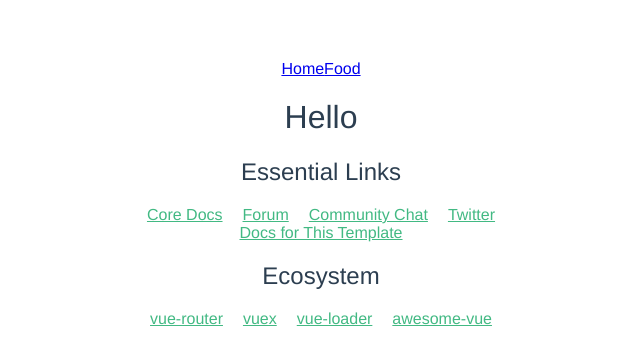
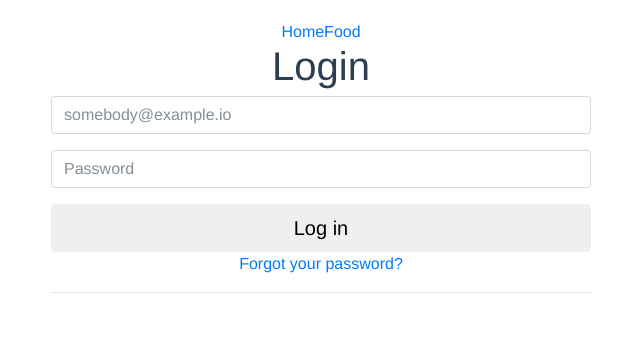
Before and after one commit to martinezk/birthday-bites, a Vue app: page /#/food in a window 1280 px wide. Shown: the top 364 px of the page, without its empty margins (319-959 px from the left). Built offline with nearby package versions, Linux system fonts and the light colour scheme.

Commit message:
login page

```diff
--- a/index.html
+++ b/index.html
@@ -2,6 +2,7 @@
 <html>
   <head>
     <meta charset="utf-8">
+    <link rel="stylesheet" href="https://maxcdn.bootstrapcdn.com/bootstrap/4.0.0-beta/css/bootstrap.min.css" integrity="sha384-/Y6pD6FV/Vv2HJnA6t+vslU6fwYXjCFtcEpHbNJ0lyAFsXTsjBbfaDjzALeQsN6M" crossorigin="anonymous">
     <title>wirewheel</title>
   </head>
   <body>
--- a/src/App.vue
+++ b/src/App.vue
@@ -19,6 +19,6 @@ export default {
   -moz-osx-font-smoothing: grayscale;
   text-align: center;
   color: #2c3e50;
-  margin-top: 60px;
+  margin-top: 20px;
 }
 </style>
--- a/src/components/Hello.vue
+++ /dev/null
@@ -1,53 +0,0 @@
-<template>
-  <div class="hello">
-    <h1>{{ msg }}</h1>
-    <h2>Essential Links</h2>
-    <ul>
-      <li><a href="https://vuejs.org" target="_blank">Core Docs</a></li>
-      <li><a href="https://forum.vuejs.org" target="_blank">Forum</a></li>
-      <li><a href="https://chat.vuejs.org" target="_blank">Community Chat</a></li>
-      <li><a href="https://twitter.com/vuejs" target="_blank">Twitter</a></li>
-      <br>
-      <li><a href="http://vuejs-templates.github.io/webpack/" target="_blank">Docs for This Template</a></li>
-    </ul>
-    <h2>Ecosystem</h2>
-    <ul>
-      <li><a href="http://router.vuejs.org/" target="_blank">vue-router</a></li>
-      <li><a href="http://vuex.vuejs.org/" target="_blank">vuex</a></li>
-      <li><a href="http://vue-loader.vuejs.org/" target="_blank">vue-loader</a></li>
-      <li><a href="https://github.com/vuejs/awesome-vue" target="_blank">awesome-vue</a></li>
-    </ul>
-  </div>
-</template>
-
-<script>
-export default {
-  name: 'hello',
-  data () {
-    return {
-      msg: 'Hello'
-    }
-  }
-}
-</script>
-
-<!-- Add "scoped" attribute to limit CSS to this component only -->
-<style scoped>
-h1, h2 {
-  font-weight: normal;
-}
-
-ul {
-  list-style-type: none;
-  padding: 0;
-}
-
-li {
-  display: inline-block;
-  margin: 0 10px;
-}
-
-a {
-  color: #42b983;
-}
-</style>
--- /dev/null
+++ b/src/components/Login.vue
@@ -0,0 +1,50 @@
+<template>
+  <section id="login">
+    <div class="container">
+      <div class="row">
+        <div class="center col-md-6">
+          <div class="form-wrap">
+            <h1>Login</h1>
+            <form role="form" id="login-form" autocomplete="off">
+              <div class="form-group">
+                <label for="email" class="sr-only">Email</label>
+                <input type="email" name="email" id="email" class="form-control" placeholder="somebody@example.io">
+              </div>
+              <div class="form-group">
+                <label for="key" class="sr-only">Password</label>
+                <input type="password" name="key" id="key" class="form-control" placeholder="Password">
+              </div>
+              <input type="submit" id="btn-login" class="btn btn-custom btn-lg btn-block" value="Log in">
+            </form>
+            <a href="javascript:;" class="forget" >Forgot your password?</a>
+            <hr>
+          </div>
+        </div>
+        <!-- /.col-xs-12 -->
+      </div>
+      <!-- /.row -->
+    </div>
+    <!-- /.container -->
+  </section>
+</template>
+
+<script>
+export default {
+  name: 'login',
+  data() {
+    return {
+      msg: 'Hello'
+    }
+  }
+}
+</script>
+
+<!-- Add "scoped" attribute to limit CSS to this component only -->
+<style scoped>
+.center {
+  margin-left: auto;
+  margin-right: auto;
+}
+
+
+</style>
--- a/src/router/index.js
+++ b/src/router/index.js
@@ -1,6 +1,6 @@
 import Vue from 'vue'
 import Router from 'vue-router'
-import Hello from '@/components/Hello'
+import Login from '@/components/Login'
 import Food from '@/components/Food'
 
 Vue.use(Router)
@@ -9,8 +9,8 @@ export default new Router({
   routes: [
     {
       path: '/',
-      name: 'Hello',
-      component: Hello
+      name: 'Login',
+      component: Login
     },
     {
       path: '/food',
```
Also changed, not shown: 1 other file (tests, documents, lock files or other folders).
